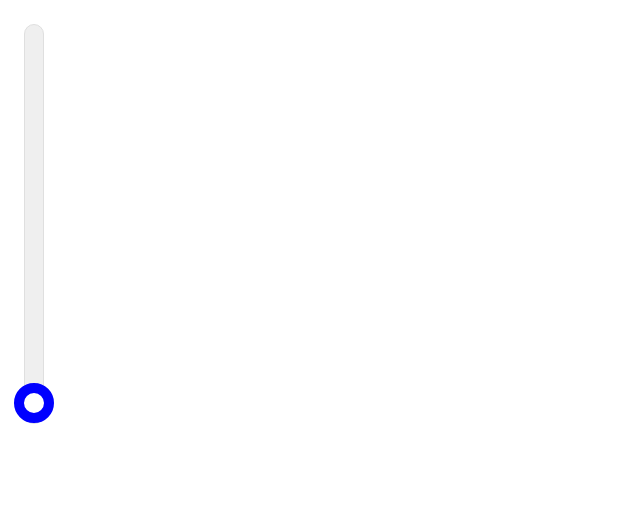
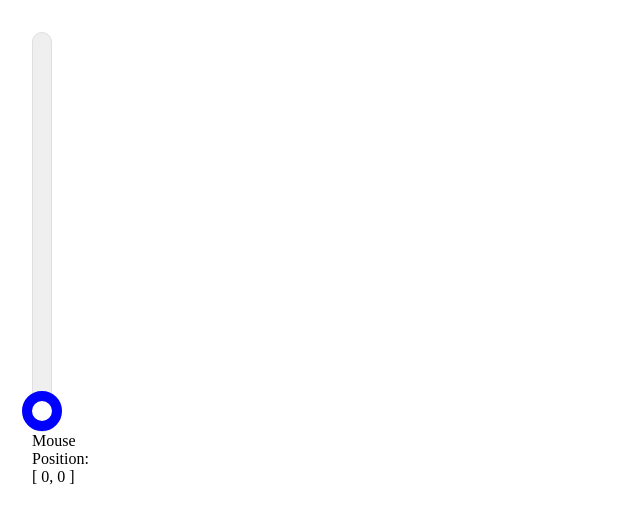
Before and after one commit to VictorKMaina/slider, a Vue app: page / in a window 1280 px wide. Shown: the top 522 px of the page, without its empty margins (0-640 px from the left). Built offline with nearby package versions, Linux system fonts and the light colour scheme.

Commit message:
track mouse position in DOM

```diff
--- a/src/App.vue
+++ b/src/App.vue
@@ -1,9 +1,15 @@
 <template>
-<div class="slider-container">
-  <vertical-slider-vue></vertical-slider-vue>
-</div>
+    <div class="slider-container">
+        <vertical-slider-vue></vertical-slider-vue>
+        <p>Mouse Position: {{ position }}</p>
+    </div>
 </template>
 
 <script setup>
-import VerticalSliderVue from './components/VerticalSlider/Slider.vue';
+import VerticalSliderVue from "./components/VerticalSlider/Slider.vue";
+
+import { useMouse } from "./util/mouse"
+
+let { position } = useMouse()
+
 </script>
--- a/src/assets/styles.scss
+++ b/src/assets/styles.scss
@@ -8,5 +8,5 @@
 
     height: 400px;
     width: 50px;
-    padding: 1em;
+    padding: 1.5em;
 }
--- /dev/null
+++ b/src/util/mouse.js
@@ -0,0 +1,19 @@
+import { onMounted, onUnmounted, ref } from "vue";
+
+export function useMouse() {
+
+    let mouse = {
+        position: ref([0, 0]),
+    }
+
+    function updatePosition(event) {
+        let mouseX = event.pageX
+        let mouseY = event.pageY
+        mouse.position.value = [mouseX, mouseY]
+    }
+
+    onMounted(() => window.addEventListener('mousemove', updatePosition))
+    onUnmounted(() => window.removeEventListener('mousemove', updatePosition))
+
+    return mouse
+}
```
